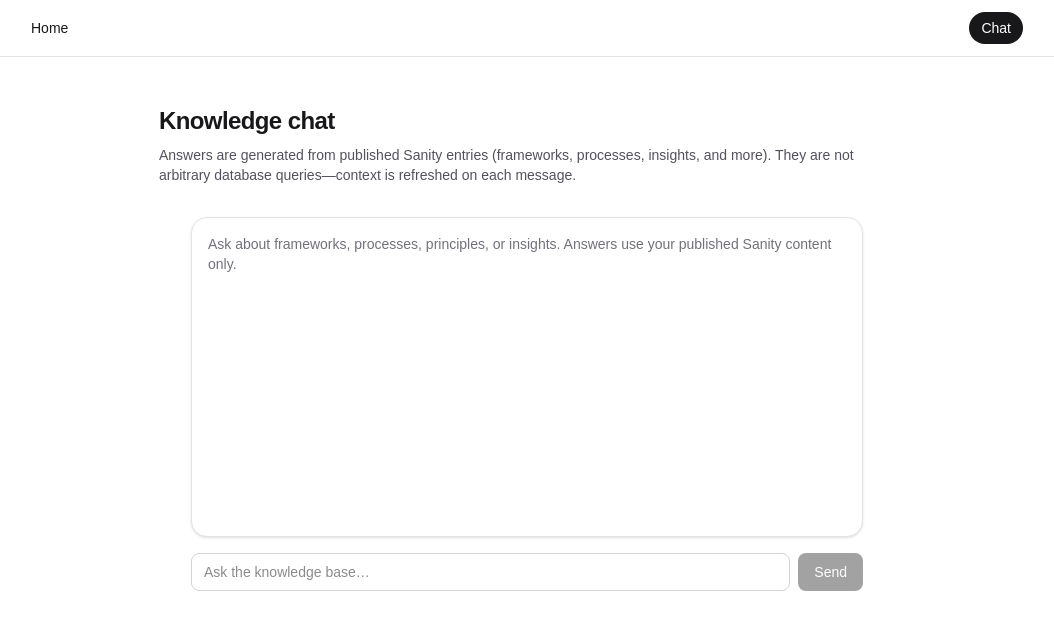
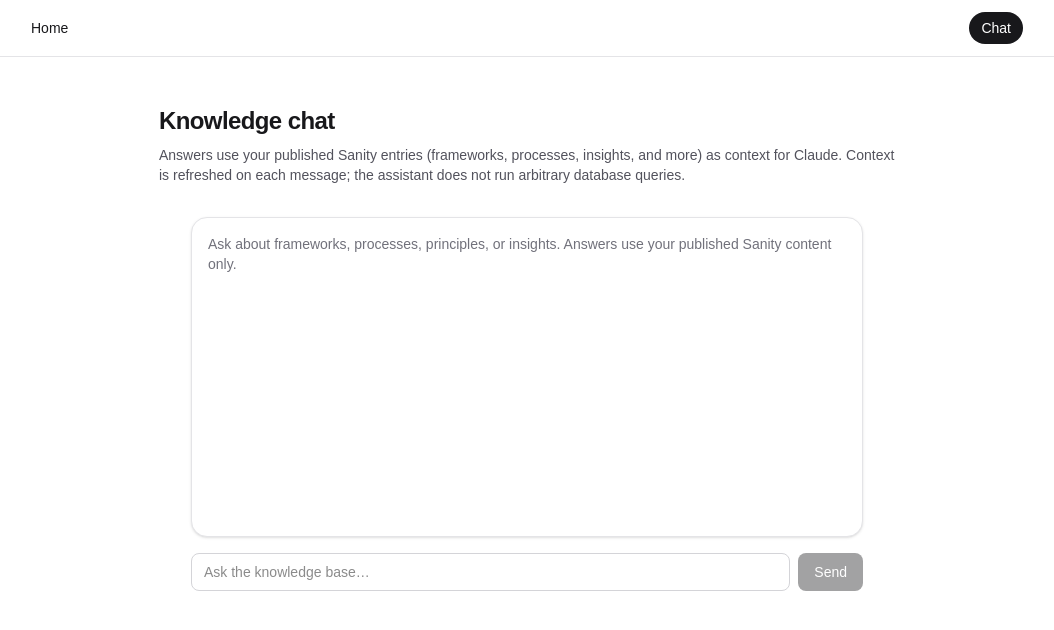
Before and after one commit to stuartwainstock/design-thinking, a Next.js app in the folder web/: page /chat in a window 1280 px wide. Shown: the top 630 px of the page, without its empty margins (113-1167 px from the left). Built offline with nearby package versions, Linux system fonts and the light colour scheme.

Commit message:
Clarify chat page copy: answers use Claude with Sanity context

```diff
--- a/web/src/app/chat/page.tsx
+++ b/web/src/app/chat/page.tsx
@@ -15,8 +15,9 @@ export default function ChatPage() {
           Knowledge chat
         </h1>
         <p className="mt-2 text-sm text-zinc-600 dark:text-zinc-400">
-          Answers are generated from published Sanity entries (frameworks, processes, insights, and
-          more). They are not arbitrary database queries—context is refreshed on each message.
+          Answers use your published Sanity entries (frameworks, processes, insights, and more) as
+          context for Claude. Context is refreshed on each message; the assistant does not run
+          arbitrary database queries.
         </p>
       </header>
       <ChatPanel requiresAccessToken={requiresAccessToken} />
```
